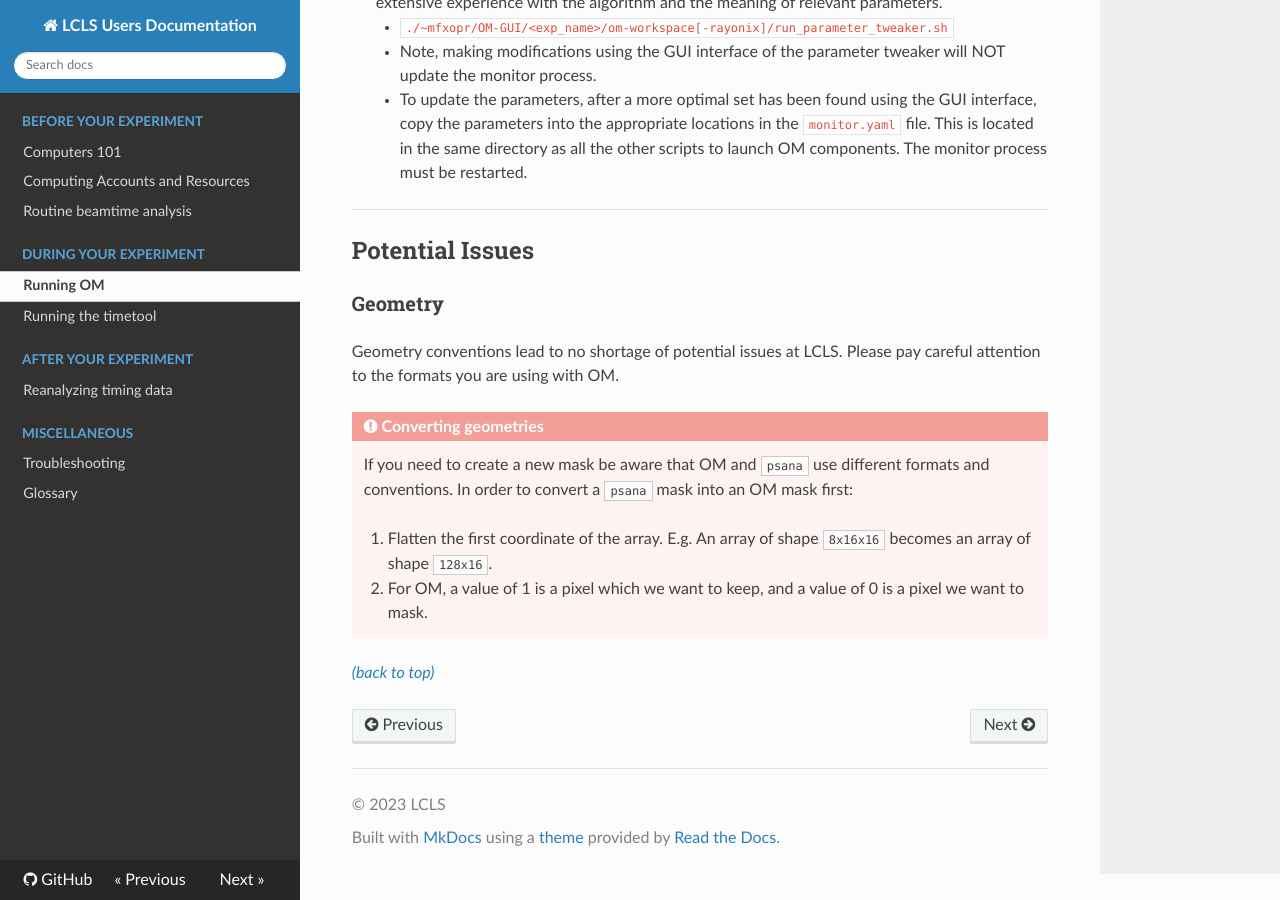
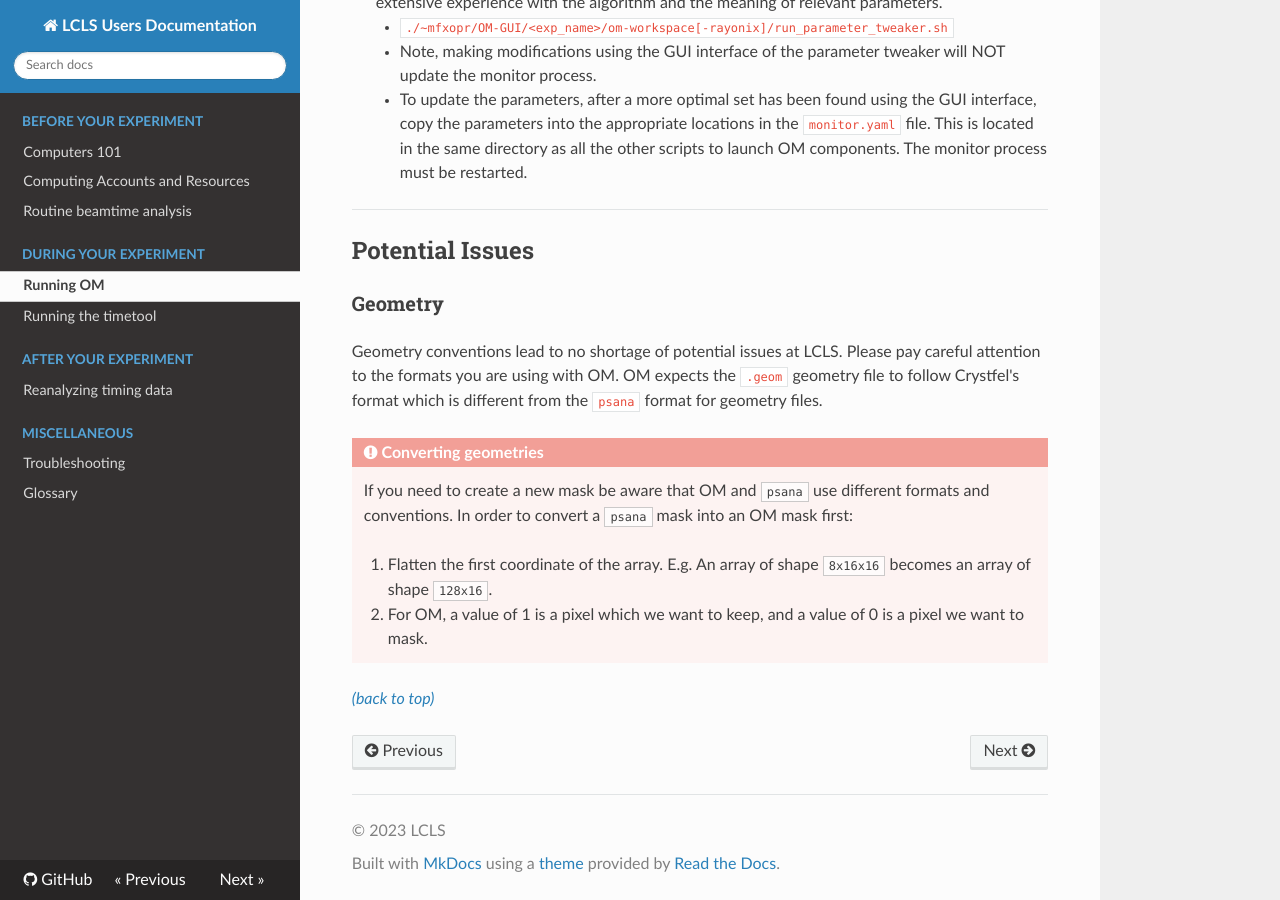
Before and after one commit to lcls-users/lcls-users, an MkDocs documentation site: the page built from docs/during/om.md, in a window 1280 px wide and 900 px high, scrolled down 2265 px. Built offline with MkDocs 1.6.1, drawn with Linux system fonts in a browser that asks for light colours; nearby versions of some CDN libraries; some of the changed text lies outside the part shown.

Commit message:
fixed typo in during/om.md and added a mention about geometry format expected by OM, namely crystfel format.

```diff
--- a/docs/during/om.md
+++ b/docs/during/om.md
@@ -77,7 +77,7 @@ Once the folder has been appropriately setup, there are a number of processes wh
 
 ## Potential Issues {: #gotchas}
 ### Geometry
-Geometry conventions lead to no shortage of potential issues at LCLS. Please pay careful attention to the formats you are using with OM.
+Geometry conventions lead to no shortage of potential issues at LCLS. Please pay careful attention to the formats you are using with OM. OM expects the `.geom` geometry file to follow Crystfel's format which is different from the `psana` format for geometry files.
 !!! danger "Converting geometries"
     If you need to create a new mask be aware that OM and `psana` use different formats and conventions. In order to convert a `psana` mask into an OM mask first:
 
```
Also changed, not shown: other parts of docs/during/om.md (+1 -1 lines).
